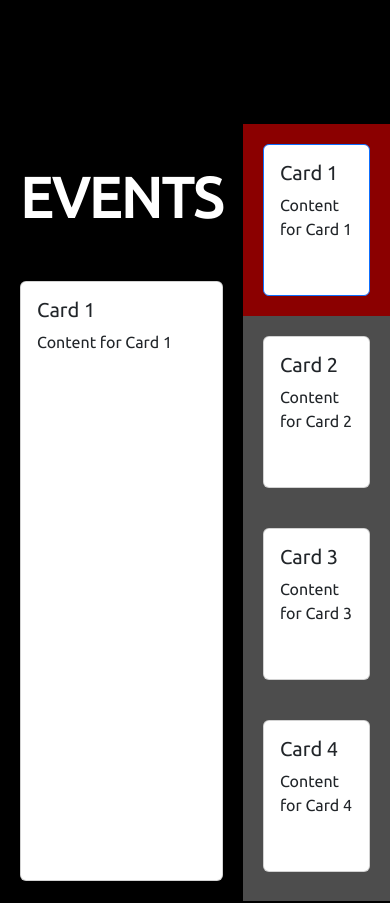
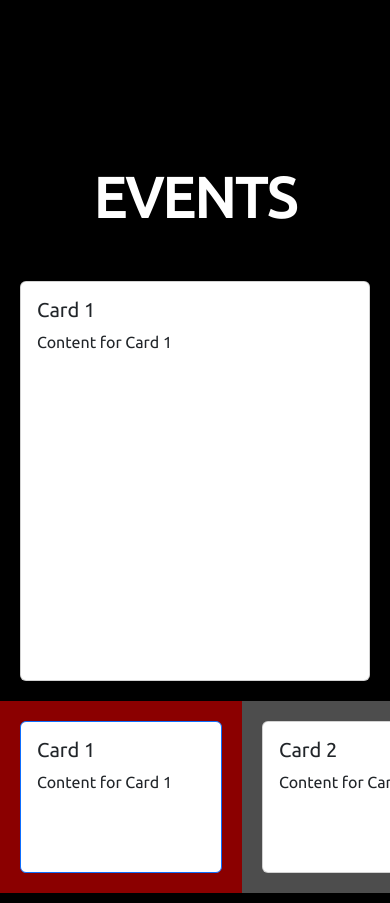
Before and after one commit to HaroonSaifi17/HackNChill, a React (Vite) app: page / in a window 390 px wide. Shown: the part 3240-4143 px from the top of the page. Built offline with nearby package versions, Linux system fonts and the light colour scheme.

Commit message:
event component responsiveness done

```diff
--- a/src/component/event/Event.css
+++ b/src/component/event/Event.css
@@ -32,6 +32,7 @@ body {
 .selected-card-content {
   flex-grow: 1;
   padding: 20px;
+  padding-bottom: 0;
   background-color: black;
 }
 
@@ -43,6 +44,46 @@ body {
 }
 
 .selected-card-details {
-  height: 600px;
+  height: 605px;
   margin-top: 50px;
 }
+
+@media only screen and (max-width: 600px) {
+  .card-layout {
+    flex-direction: column-reverse;
+  }
+
+  .card-sidebar {
+    width: 100%;
+  }
+
+  .card-container {
+    display: flex;
+    flex-direction: row;
+    justify-content: space-between;
+  }
+
+  .card-sidebar {
+    background-color: #4d4d4d;
+    overflow-y: auto;
+    height: 100%;
+    display: flex;
+    flex-direction: column;
+  }
+  .selected-card-details {
+    height: 400px;
+    margin-top: 50px;
+  }
+  .selected-card-content {
+    order: 2;
+    padding-bottom: 20px;
+  }
+
+  .card-sidebar {
+    order: 1;
+  }
+
+  .card-body {
+    width: 200px;
+  }
+}
--- a/src/component/event/Event.jsx
+++ b/src/component/event/Event.jsx
@@ -51,7 +51,7 @@ function Event() {
                   className="individual-card-container"
                   style={{
                     backgroundColor:
-                      selectedCard.id === card.id ? "	#8B0000" : "#4d4d4d",
+                      selectedCard.id === card.id ? "#8B0000" : "#4d4d4d",
                   }}
                 >
                   <Card
```
